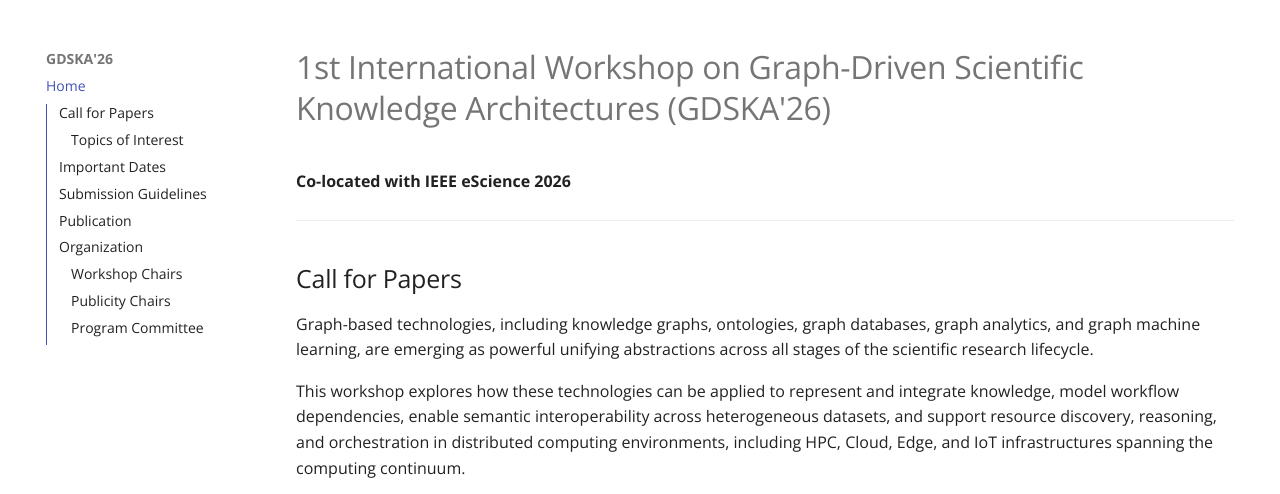
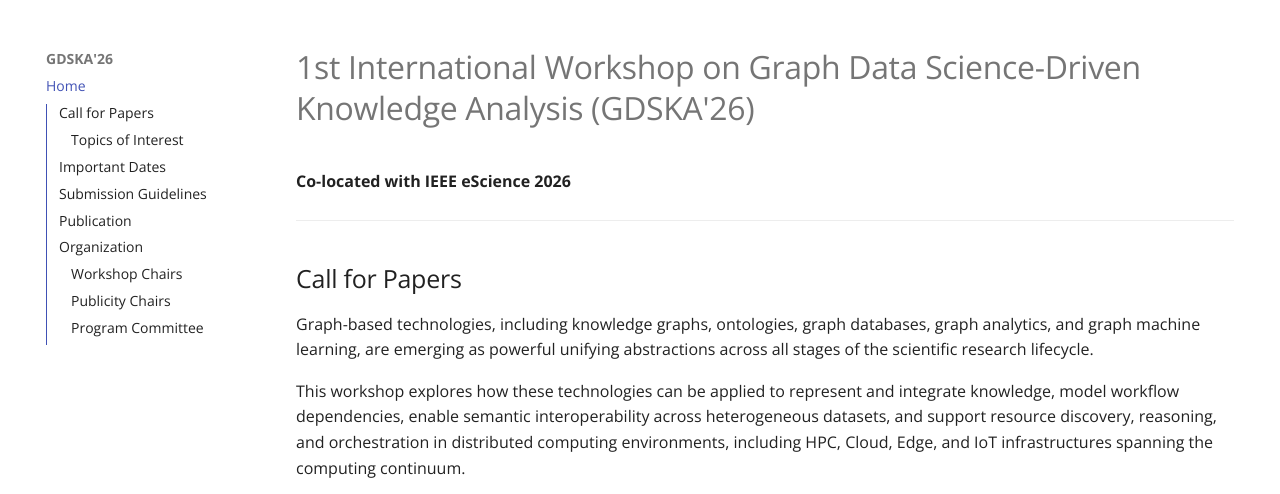
Before and after one commit to GDSKA/gdska.github.io, an MkDocs documentation site: the page built from docs/index.md, in a window 1280 px wide and 900 px high, cut to the strip 406-900 px from the top of the window. Built offline with MkDocs 1.6.1 and Material for MkDocs 9.7.7, drawn with Linux system fonts in a browser that asks for light colours.

Commit message:
fix: title

```diff
--- a/docs/index.md
+++ b/docs/index.md
@@ -1,4 +1,4 @@
-# 1st International Workshop on Graph-Driven Scientific Knowledge Architectures (GDSKA'26)
+# 1st International Workshop on Graph Data Science-Driven Knowledge Analysis (GDSKA'26)
 
 **Co-located with IEEE eScience 2026**
 
```
